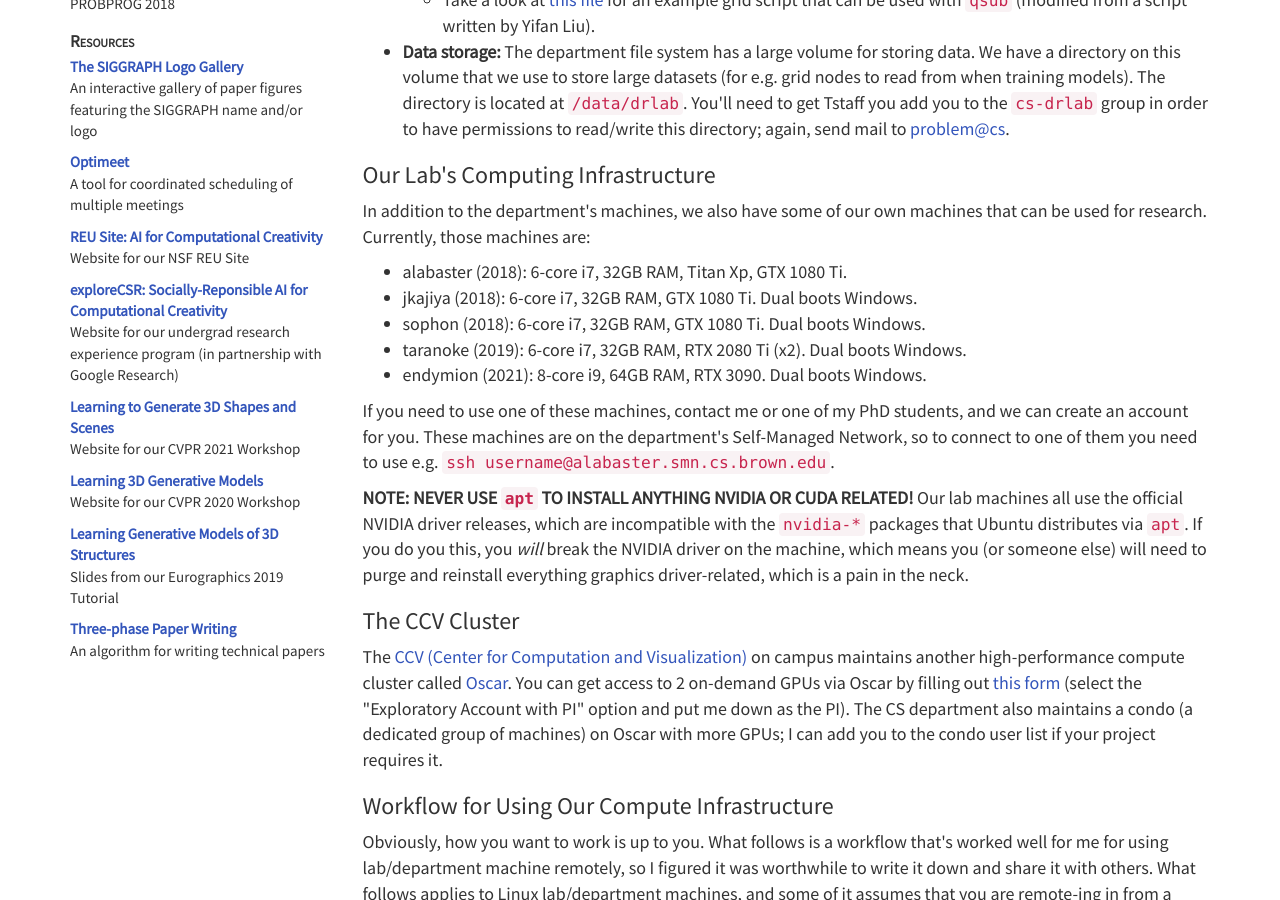
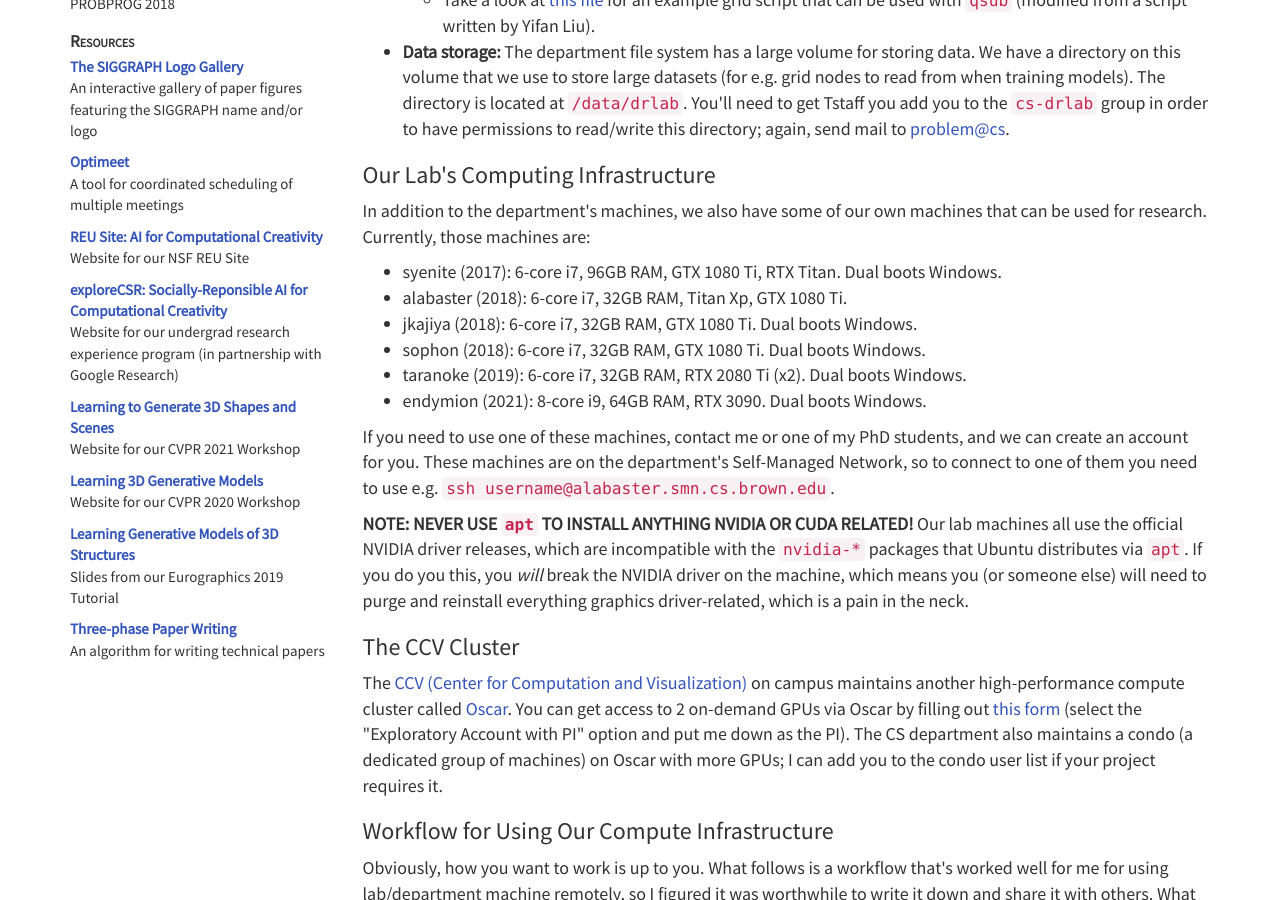
Before and after one commit to dritchie/dritchie.github.io, a Jekyll site: the page built from getting_started.html, in a window 1280 px wide and 900 px high, scrolled down 1215 px. Built offline with Jekyll 4.4.1, drawn with Linux system fonts in a browser that asks for light colours.

Commit message:
Update Syenite specs.

```diff
--- a/getting_started.html
+++ b/getting_started.html
@@ -66,9 +66,9 @@ layout: post
     In addition to the department's machines, we also have some of our own machines that can be used for research. Currently, those machines are:
 
     <ul>
-        <!-- <li>
-            syenite (2017): 6-core i7, 32GB RAM, GTX 1080 Ti, RTX Titan. Dual boots Windows.
-        </li> -->
+        <li>
+            syenite (2017): 6-core i7, 96GB RAM, GTX 1080 Ti, RTX Titan. Dual boots Windows.
+        </li>
         <li>
             alabaster (2018): 6-core i7, 32GB RAM, Titan Xp, GTX 1080 Ti.
         </li>
```
